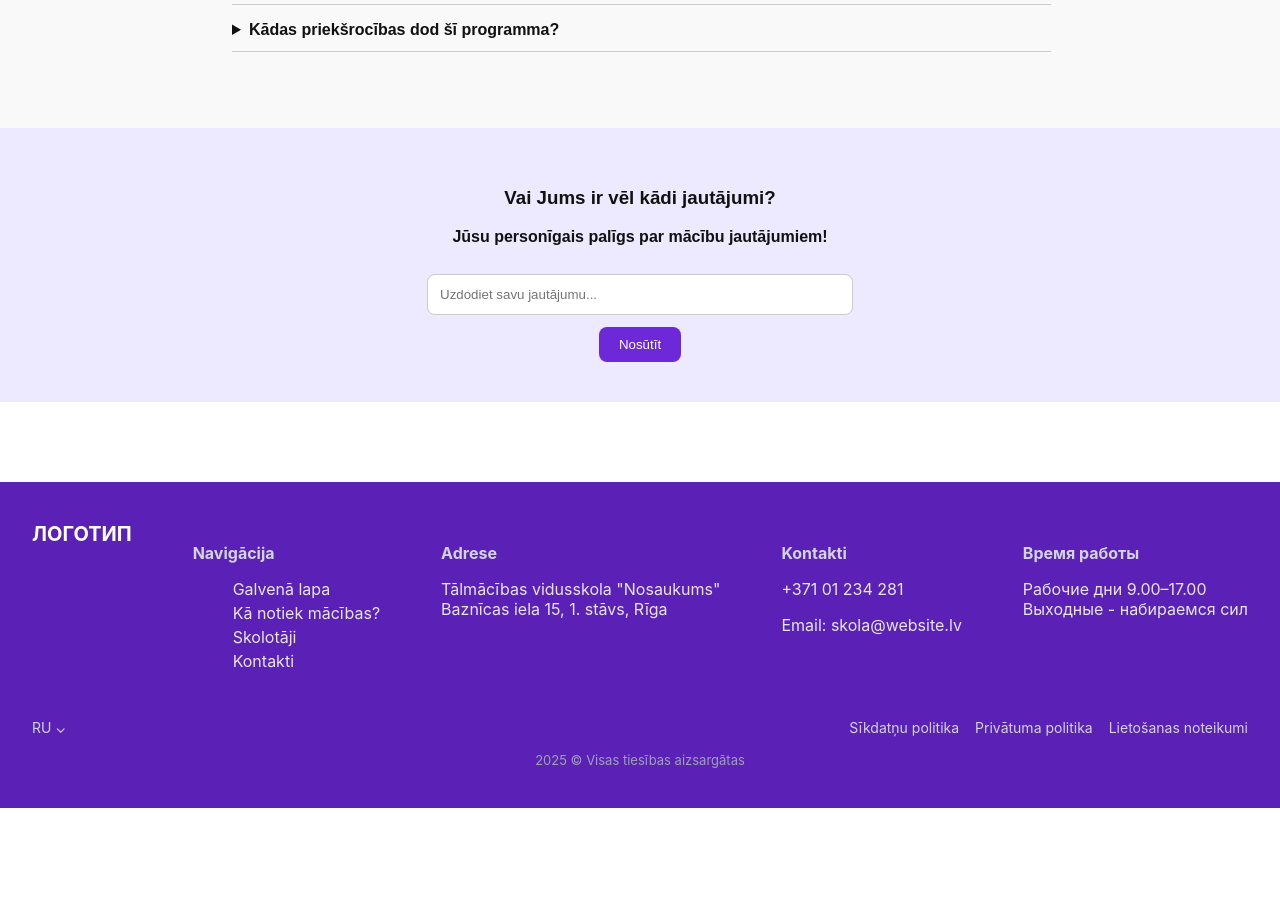
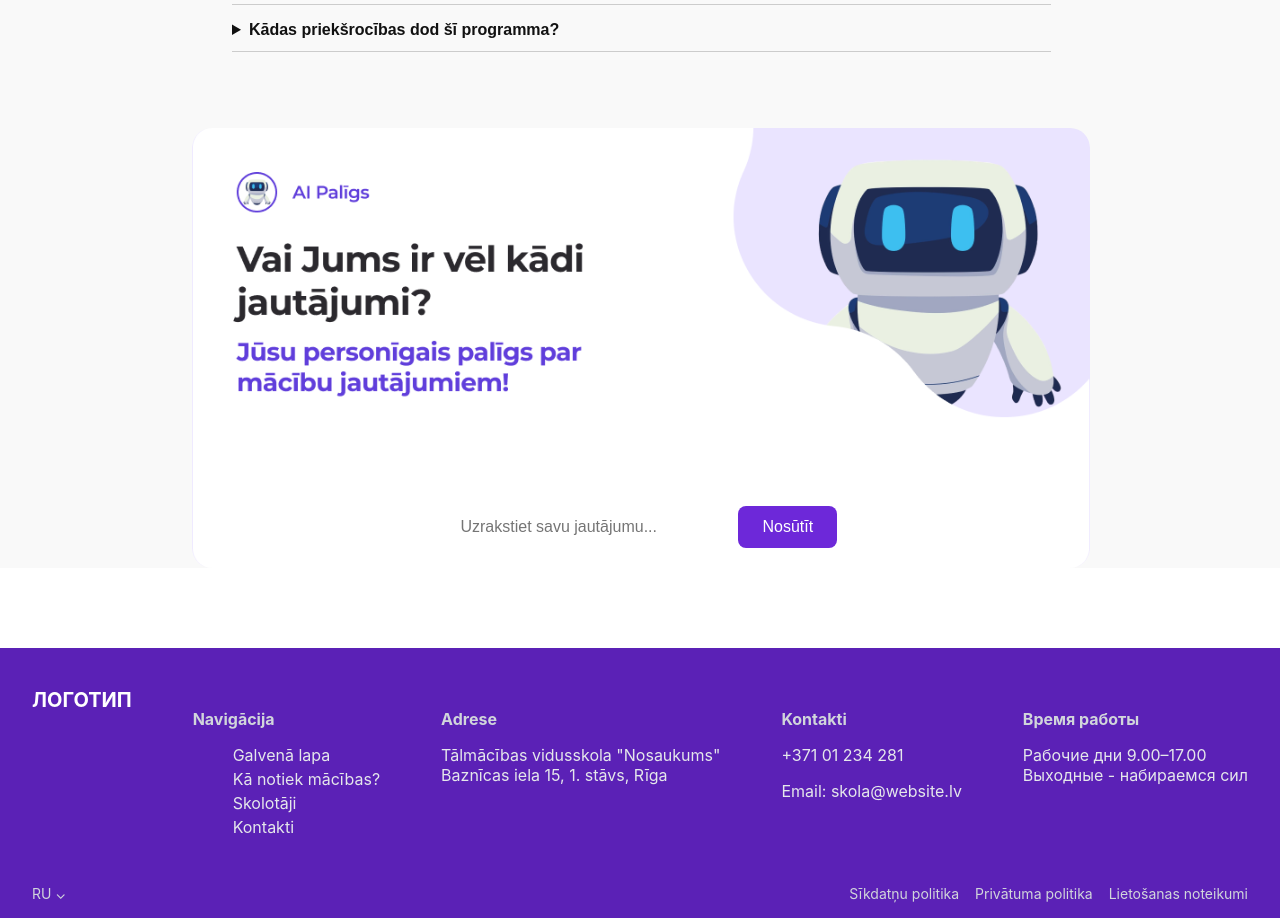
Before and after one commit to Fek1r/OnlineScool, a React (Create React App) app: page / in a window 1280 px wide. Shown: the part 4720-5638 px from the top of the page. Before the commit the page ends 5528 px from the top, so only its background shows below. Built offline with nearby package versions, Linux system fonts and the light colour scheme.

Commit message:
Create Ai conteiner on Home pages

```diff
--- a/src/pages/Home.css
+++ b/src/pages/Home.css
@@ -295,28 +295,45 @@
   }
 
   /* ==== AI HELPER ==== */
-  .ai-helper {
-    padding: 40px;
-    text-align: center;
-    background: #ede9fe;
+  .ai-full-bg {
+    background-image: url('/public/img/Ai.png'); /* путь к изображению */
+    background-size: cover;
+    background-position: center;
+    width: 67%;
+    margin-left:15%;
+    height: 400px; /* можешь поменять на auto, min-height или vw/vh */
+    display: flex;
+    align-items: flex-end;
+    justify-content: center;
+    padding: 20px;
+    border-radius: 20px;
   }
 
-  .ai-helper input {
-    padding: 12px;
-    width: 60%;
-    max-width: 400px;
-    margin-top: 12px;
-    border-radius: 8px;
-    border: 1px solid #ccc;
+  .ai-floating-form {
+    display: flex;
+    gap: 12px;
+    flex-wrap: wrap;
   }
 
-  .ai-helper button {
-    display: block;
-    margin: 12px auto 0;
-    background: #6d28d9;
+  .ai-floating-form input {
+    padding: 12px 16px;
+    border-radius: 8px;
+    border: none;
+    min-width: 250px;
+    font-size: 1rem;
+  }
+
+  .ai-floating-form button {
+    background-color: #6d28d9;
     color: white;
     border: none;
-    padding: 10px 20px;
+    padding: 12px 24px;
     border-radius: 8px;
+    font-size: 1rem;
     cursor: pointer;
+    transition: background 0.3s;
   }
+
+  .ai-floating-form button:hover {
+    background-color: #5b21b6;
+  }
--- a/src/pages/Home.jsx
+++ b/src/pages/Home.jsx
@@ -113,12 +113,12 @@ const Home = () => {
       </section>
 
       {/* AI Helper */}
-      <section className="ai-helper">
-        <h3>Vai Jums ir vēl kādi jautājumi?</h3>
-        <p><strong>Jūsu personīgais palīgs par mācību jautājumiem!</strong></p>
-        <input type="text" placeholder="Uzdodiet savu jautājumu..." />
-        <button>Nosūtīt</button>
-      </section>
+      <section className="ai-full-bg">
+      <form className="ai-floating-form">
+        <input type="text" placeholder="Uzrakstiet savu jautājumu..." />
+        <button type="submit">Nosūtīt</button>
+      </form>
+    </section>
     </div>
   );
 };
```
Also changed, not shown: public/img/Ai.png (added).
